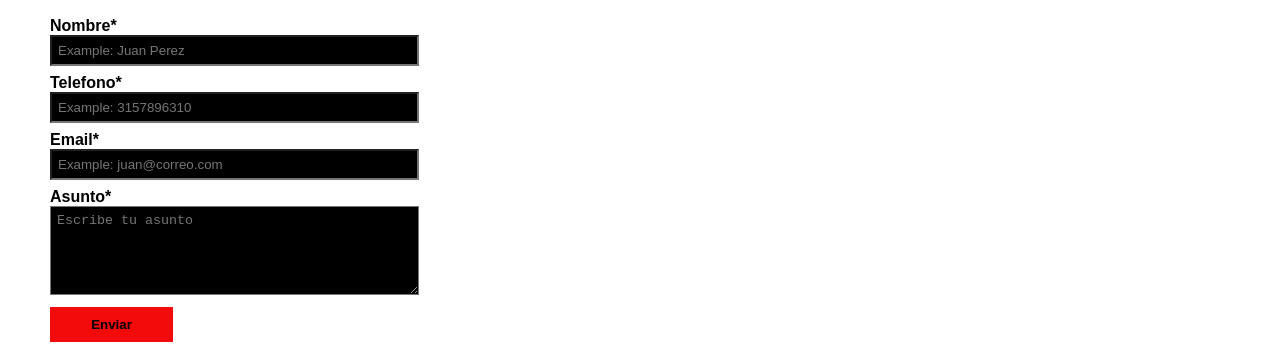
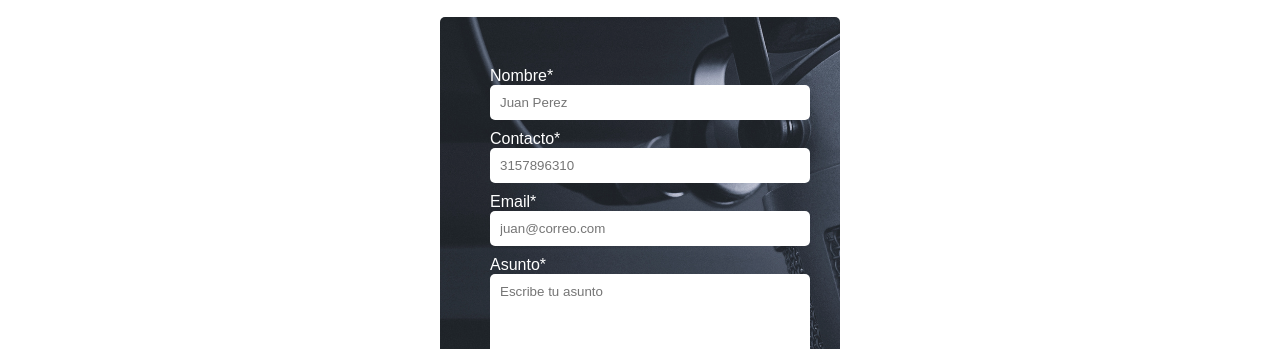
Before and after one commit to Elianma24/LaNuevaRadioFiles, a plain HTML site: page pages/publicidad.html in a window 1280 px wide. Shown: the part 451-800 px from the top of the page. Drawn offline with Linux system fonts and the light colour scheme.

Commit message:
Actualizacion y modificacion en el formulario de contacto

```diff
--- a/pages/publicidad.html
+++ b/pages/publicidad.html
@@ -52,13 +52,13 @@
             <div class="formulario">
                 <form action="" method="post">
                     <label for="nombre">Nombre*</label>
-                    <input type="text" name="nombre" id="nombre" placeholder="Example: Juan Perez">
-                    <label for="telefono">Telefono*</label>
-                    <input type="tel" name="telefono" id="telefono" placeholder="Example: 3157896310">
+                    <input type="text" name="nombre" id="nombre" placeholder="Juan Perez" required>
+                    <label for="telefono">Contacto*</label>
+                    <input type="tel" name="telefono" id="telefono" placeholder="3157896310" required>
                     <label for="email">Email*</label>
-                    <input type="email" name="email" id="email" placeholder="Example: juan@correo.com">
+                    <input type="email" name="email" id="email" placeholder="juan@correo.com" required>
                     <label for="mensaje">Asunto*</label>
-                    <textarea name="mensaje" id="mensaje" cols="30" rows="5" placeholder="Escribe tu asunto"></textarea>
+                    <textarea name="mensaje" id="mensaje" cols="40" rows="5" placeholder="Escribe tu asunto" required></textarea>
                     <input type="submit" value="Enviar" class="enviar">
                 </form>
             </div>
@@ -68,20 +68,20 @@
                 <h2>Contáctanos</h2>
                 <p>
                     <a href="https://maps.app.goo.gl/wNEs8c7j4AFft5cT9" target="_blank" class="contact-link">
-                        <img src="../public/IconMaps.png" width="25px" alt="Marcador de posición" />
+                        <img src="/public/IconMaps.png" width="25px" alt="Marcador de posición" />
                         Cra 17B N° 18 140, <br />
                         Galapa-Atlántico
                     </a>
                 </p>
                 <p>
                     <a href="mailto:info@lanueva.com" class="contact-link">
-                        <img src="../public/IconMail.png" width="25px" alt="Correo electrónico" />
+                        <img src="/public/IconMail.png" width="25px" alt="Correo electrónico" />
                         servicioalcliente@lanueva.com
                     </a>
                 </p>
                 <p>
                     <a href="https://wa.link/wbjaka" target="_blank" class="contact-link">
-                        <img src="../public/IconPhone.png" width="25px" alt="WhatsApp" />
+                        <img src="/public/IconPhone.png" width="25px" alt="WhatsApp" />
                         310 320 4578
                     </a>
                 </p>
@@ -89,8 +89,8 @@
             <div class="siguenos">
                 <h2>Síguenos</h2>
                 <a href="https://www.facebook.com/lanueva.fam.3" target="_blank">
-                    <img src="../public/facebook (1).png" width="30px" alt="facebook" /></a>
-                <img src="../public/instagram (1).png" width="30px" alt="facebook" />
+                    <img src="../public/facebook (1).png" width="30px" alt="logo_facebook" /></a>
+                <img src="../public/instagram (1).png" width="30px" alt="logo_instagram" />
             </div>
             </div>
             <div class="nosotros">
--- a/pages/style/formulario-style.css
+++ b/pages/style/formulario-style.css
@@ -1,44 +1,47 @@
-
-
 #section-formulario h2 {
     text-align: center;
 }
 
-form {
-    margin-left: 50px;
+.formulario {
+    background: url(/public/FondoSection3.png);
+    color: rgb(255, 255, 255);
+    padding: 50px;
+    border-radius: 5px;
+    justify-content: center;
+    width: 300px;
+    max-width: 80%;
+    margin: 0 auto;
+    margin-bottom: 50px;
 }
 
-label {
-    font-weight: bold;
-    display: block;
-    margin-bottom: 0px;
-}
-
-input[type="text"],
-input[type="email"],
-input[type="tel"],
+form input,
 textarea {
-background-color: rgb(0, 0, 0);
-color: #ffffff;
-width: 30%;
-padding: 6px;
-margin-bottom: 8px;
-box-sizing: border-box;
+    margin-bottom: 10px;
+    padding: 10px;
+    width: 100%;
+    border: none;
+    border-radius: 5px;
+    outline: none;
+    background: rgb(255, 255, 255);
+    color: rgb(0, 0, 0);
+    transition: background-color 0.3s ease;
+    font-family: "DM-Sans", sans-serif;
 }
 
 input[type="submit"] {
-    position: relative;
-    width: 10%;
-    display: block;
-    margin-bottom: 50px;
     padding: 10px;
-    background-color: #f30b0b;
-    color: rgb(0, 0, 0);
+    background-color: #dd1313;
+    color: white;
     border: none;
+    border-radius: 5px;
     cursor: pointer;
-    font-weight: bold;
 }
 
 input[type="submit"]:hover {
-    box-shadow: inset 400px 50px darkred;
+    background-color: #701010;
+    color: black;
 }
+
+section-formulario p {
+    text-align: center;
+}
```
